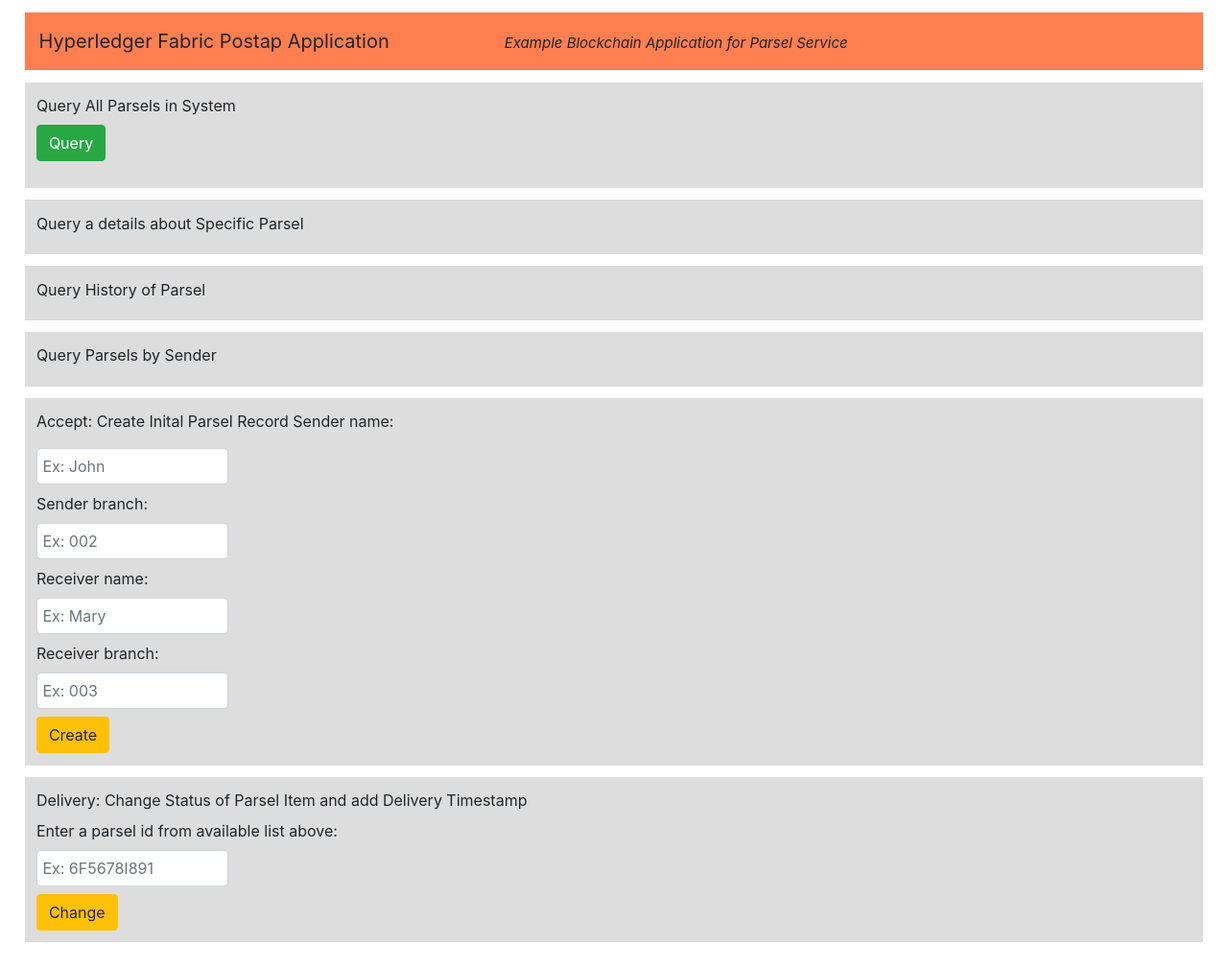
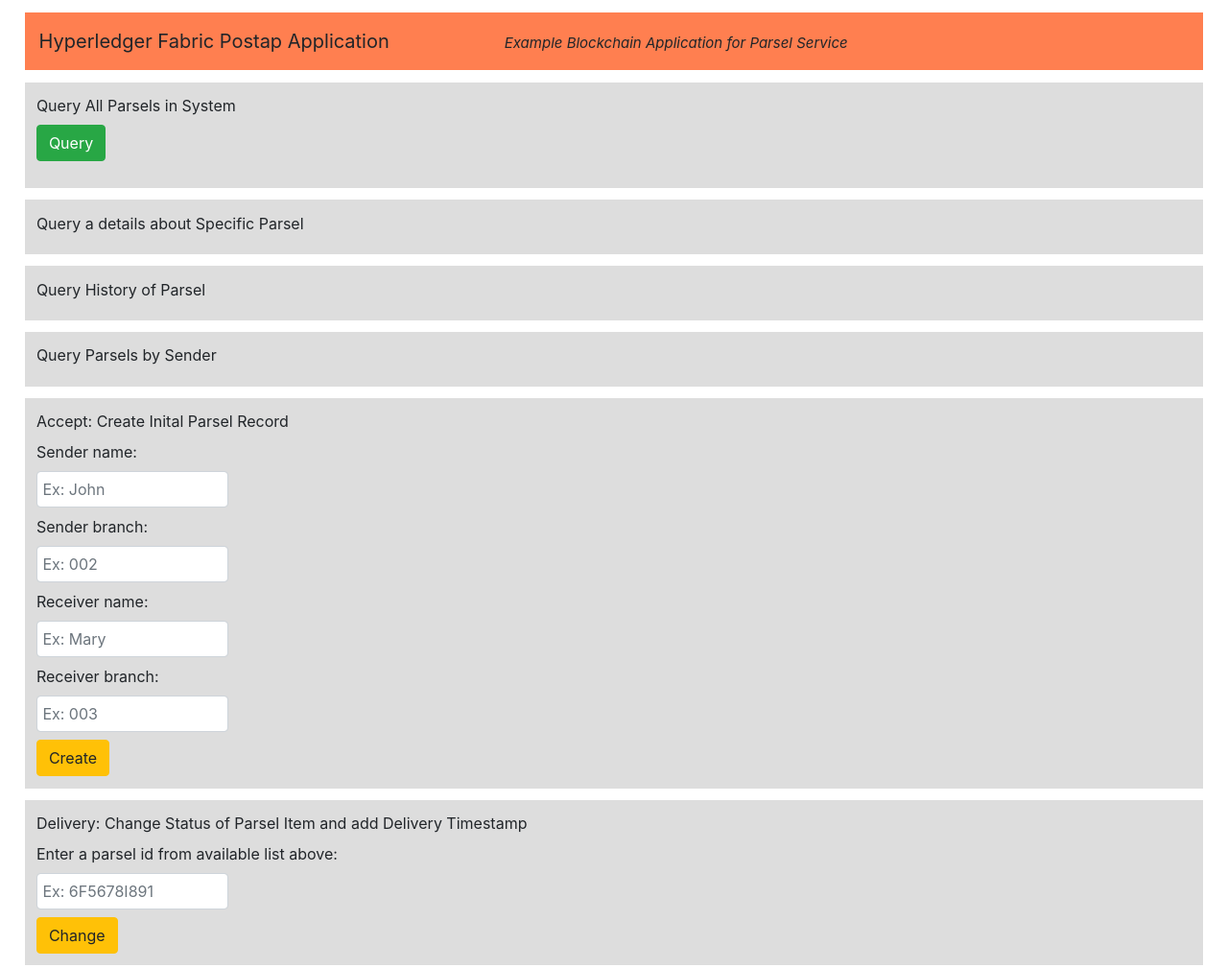
Before and after one commit to chainoid/postap01, a website: page app/client/index.html in a window 1280 px wide. Shown: the whole page at 96% size. Drawn offline with nearby package versions, Linux system fonts and the light colour scheme.

Commit message:
Minor fix.

```diff
--- a/app/client/index.html
+++ b/app/client/index.html
@@ -194,7 +194,7 @@
       </table>
 
       <div class="form-group">
-        <label>Query Parsels by Sender</label><br>
+        <label>Query Parsels by Sender</label><br/>
         <!--  Enter a sender name: <input id="createName" class="form-control input-field" type="text" placeholder=" Ex: Alex" ng-model="sender_name">
         <input id="querySender" type="submit" value="Query" class="btn btn-primary" ng-click="querySender()"> -->
       </div>
@@ -223,7 +223,7 @@
       </table>
 
       <div class="form-group">
-        <label>Accept: Create Inital Parsel Record</label>
+        <label>Accept: Create Inital Parsel Record</label><br/>
         <div class="alert alert-success" role="alert" id="success_create">
           Success! Tx ID: {{accepted_parsel_id}}
         </div>
```
